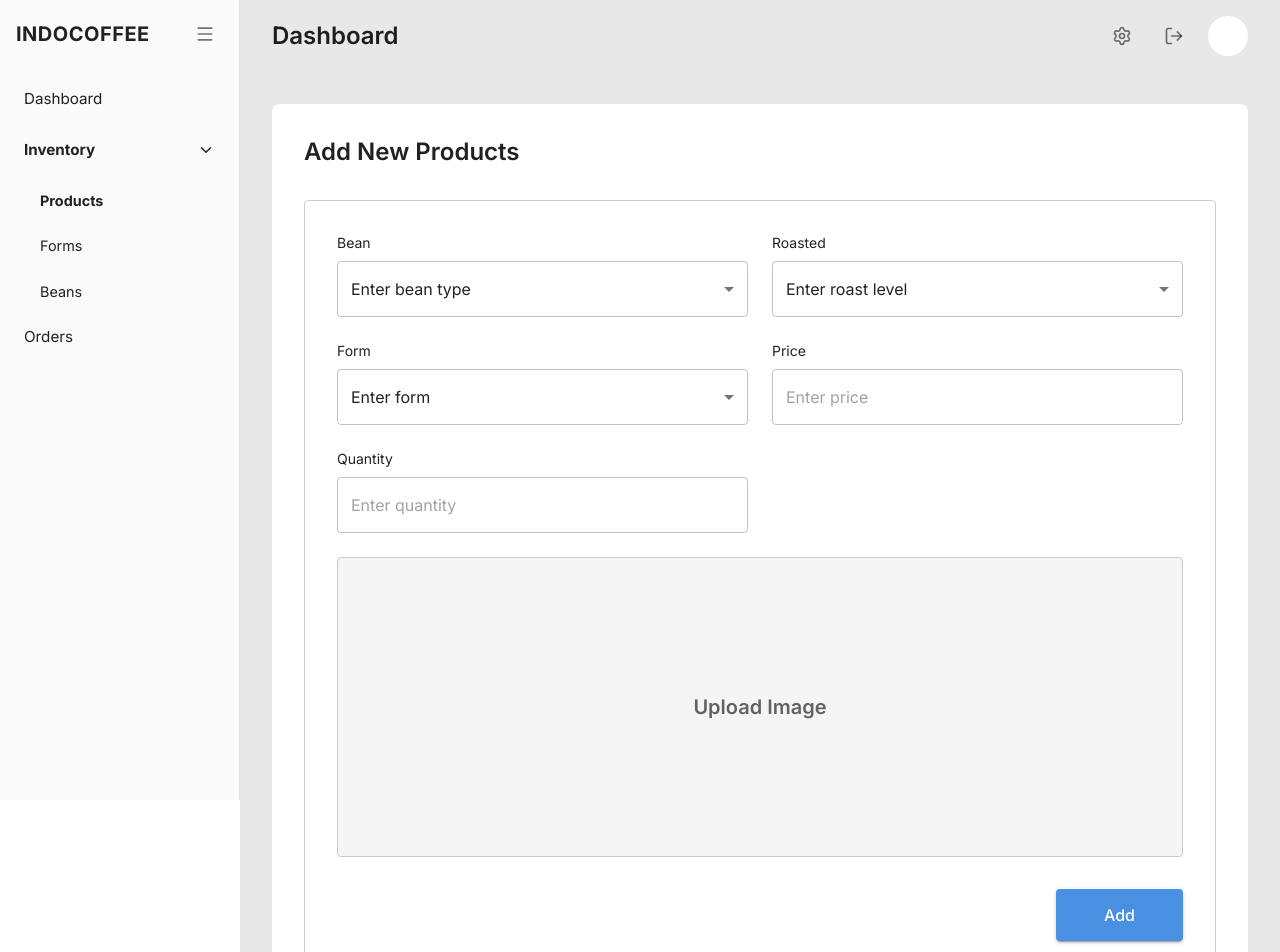
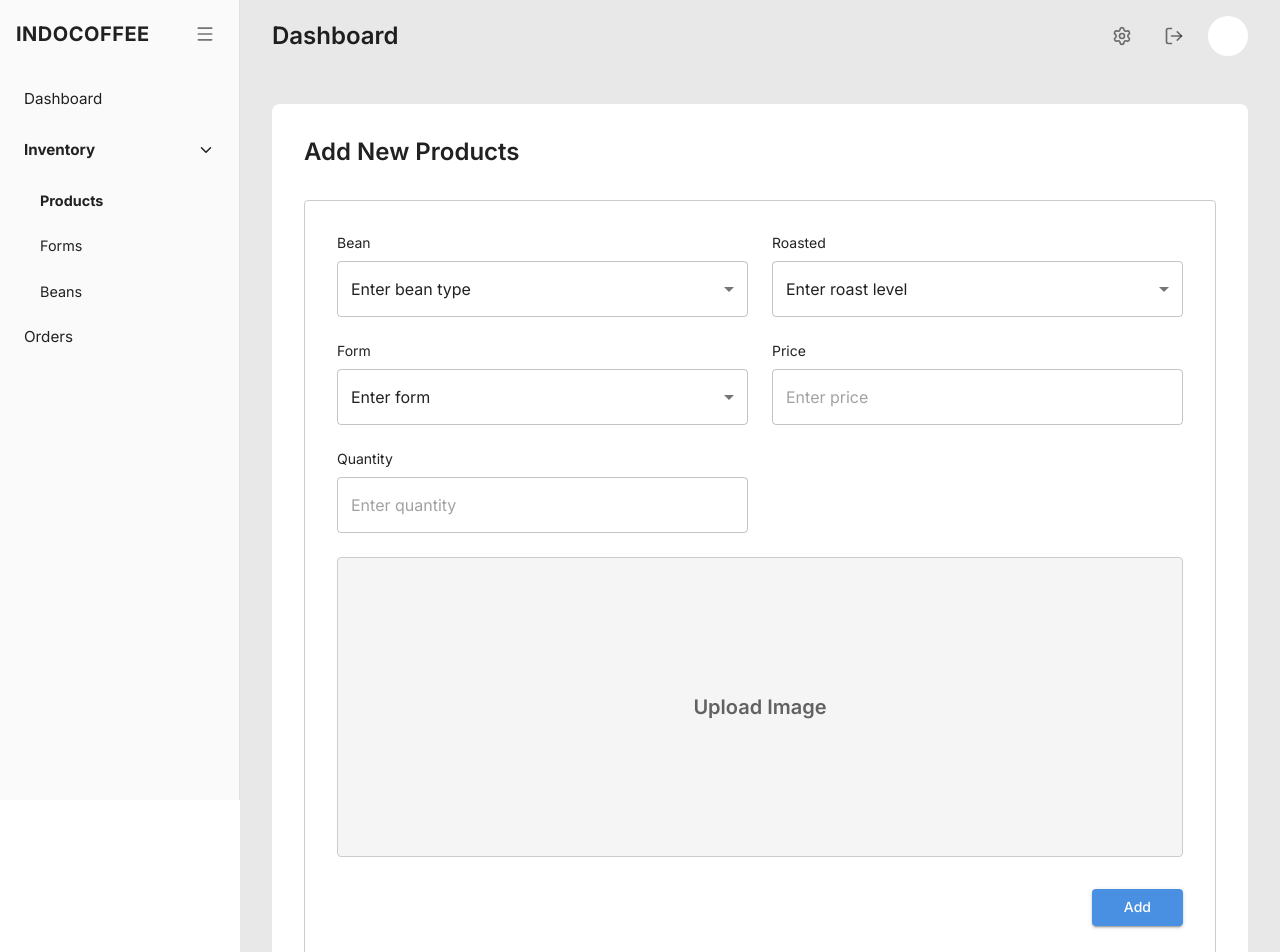
Before and after one commit to faizisyellow/indocoffee-dashboard, a React (Vite) app: page /inventory/products/create in a window 1280 px wide. Shown: the top 952 px of the page. Built offline with nearby package versions, Linux system fonts and the light colour scheme; sample sign-in values are in the browser's storage.

Commit message:
Fix: Button Create product

```diff
--- a/src/pages/ProductCreate.tsx
+++ b/src/pages/ProductCreate.tsx
@@ -355,10 +355,9 @@ export function ProductCreate() {
                 sx={{
                   bgcolor: "#4A90E2",
                   "&:hover": { bgcolor: "#357ABD" },
-                  px: 6,
-                  py: 1.5,
                   textTransform: "none",
-                  fontSize: "1rem",
+                  px: 4,
+                  borderRadius: 1,
                 }}
               >
                 Add
--- a/src/pages/ProductList.tsx
+++ b/src/pages/ProductList.tsx
@@ -433,7 +433,7 @@ export function ProductsList() {
                 "&:hover": { bgcolor: "#357ABD" },
                 textTransform: "none",
                 px: 4,
-                borderRadius: 2,
+                borderRadius: 1,
               }}
             >
               Add product
```
